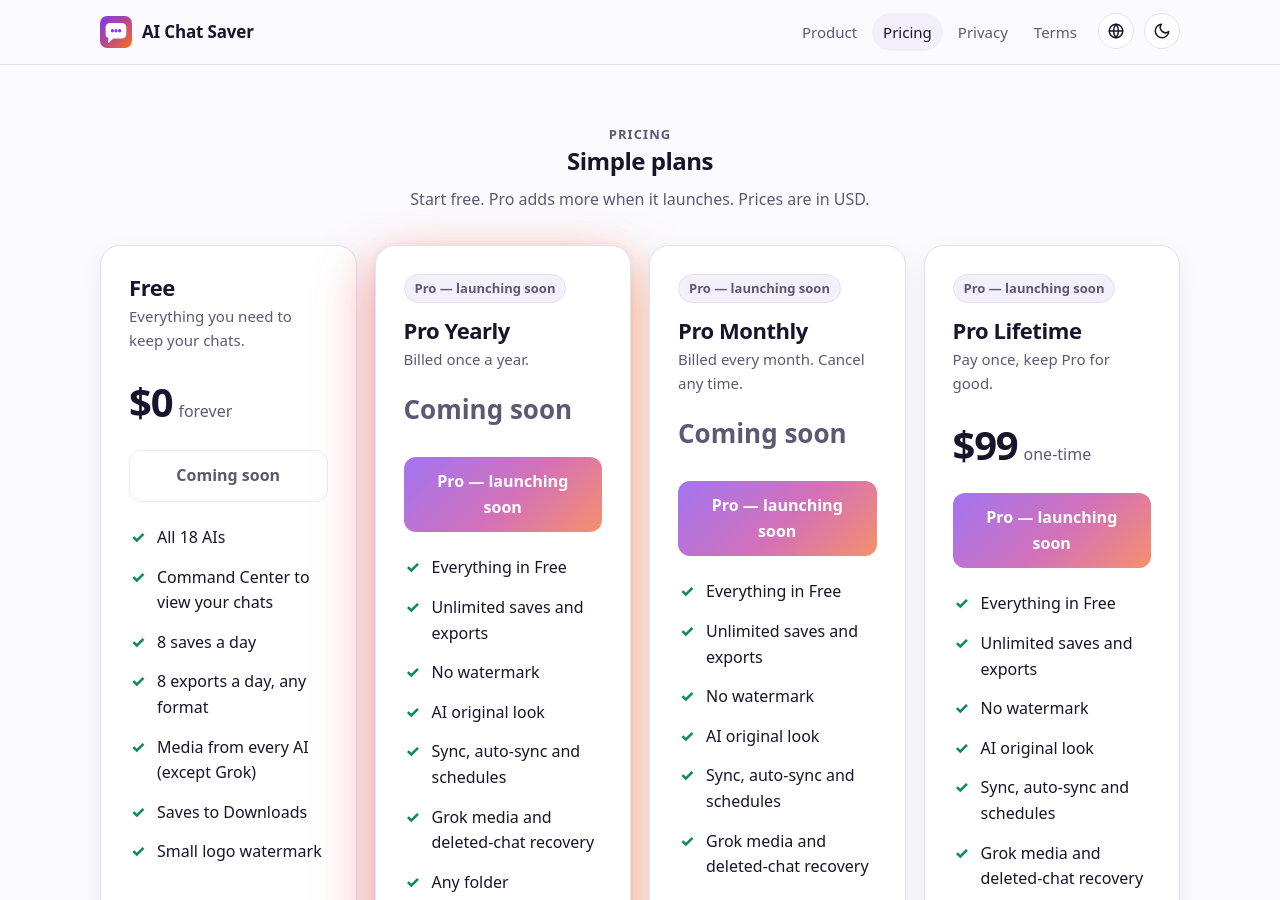
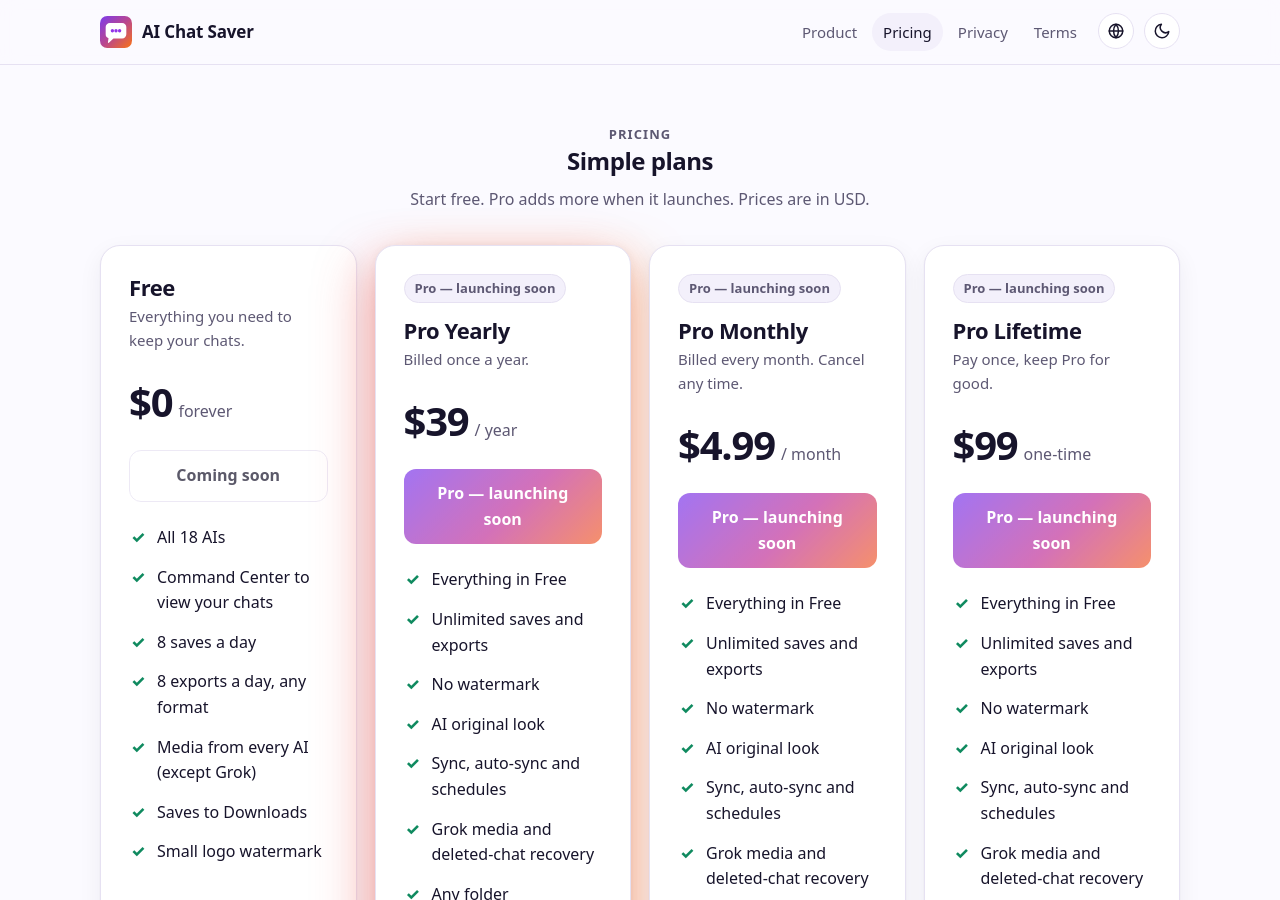
Before and after one commit to aichatsaver/aichatsaver.github.io, a Jekyll site: the page built from pricing.html, in a window 1280 px wide and 900 px high. Built offline with Jekyll 4.4.1, drawn with Linux system fonts in a browser that asks for light colours.

Commit message:
Pricing: $4.99/mo, $39/yr, $99 lifetime card; Freemius checkout links (hidden until launch)

```diff
--- a/_data/site.yml
+++ b/_data/site.yml
@@ -4,8 +4,8 @@ tagline: Save every AI chat to a folder on your own computer.
 description: AI Chat Saver is a browser extension that saves your chats from 18 AI assistants into a local folder, with one-click updates, search and exports that look like the original sites.
 support_email: aichatsaver@gmail.com
 # Prices: write TBD (or leave empty) to show "Coming soon".
-price_monthly: TBD
-price_yearly: TBD
+price_monthly: "4.99"
+price_yearly: "39"
 price_currency: USD
 pro_status: Pro — launching soon
 refund_days: 7
```
